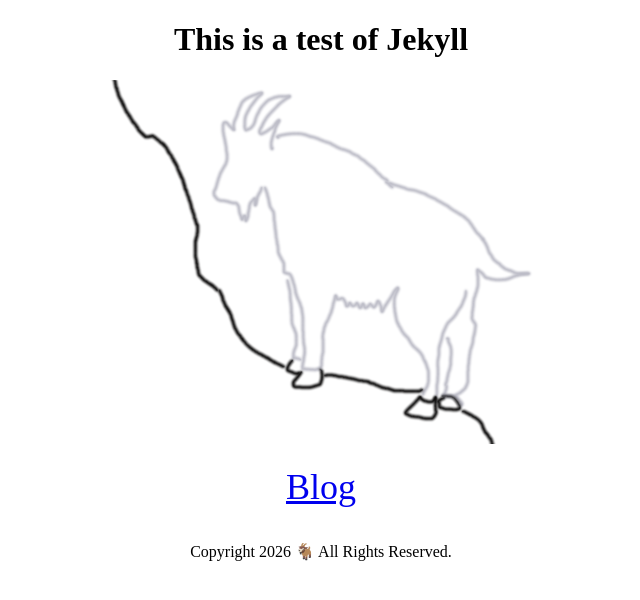
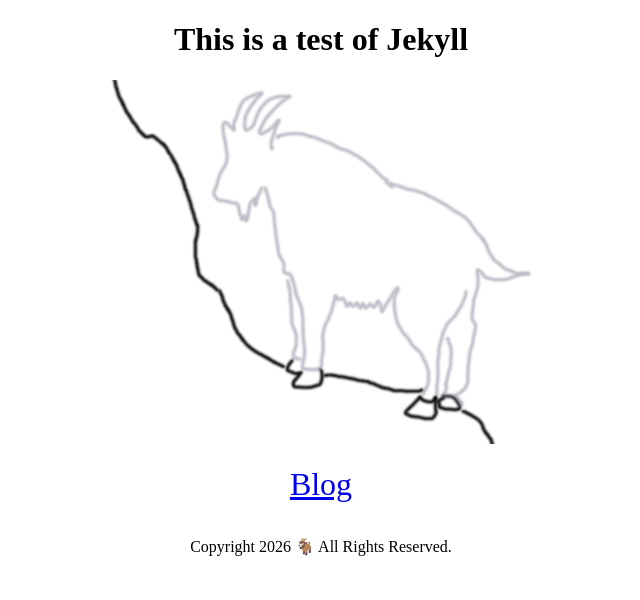
Before and after one commit to jtolin/jtoline.github.io, a Jekyll site: the page built from index.html, in a window 1280 px wide. Shown: the top 600 px of the page, without its empty margins (319-959 px from the left). Built offline with Jekyll 4.4.1, drawn with Linux system fonts in a browser that asks for light colours.

Commit message:
Continued additions to get the blog test working

```diff
--- /dev/null
+++ b/assets/css/style.scss
@@ -0,0 +1,11 @@
+---
+---
+@import "minima";
+
+h1 {
+  font-size: clamp(1.5rem, 5vw, 2.5rem);
+}
+
+p {
+  font-size: clamp(0.9rem, 2.5vw, 1rem);
+}
--- a/index.html
+++ b/index.html
@@ -10,7 +10,7 @@
         text-align: center;
     }
     .link-size {
-        font-size: 36px;
+        font-size: 2rem;
     }
     .footer {
         text-align: center;
```
